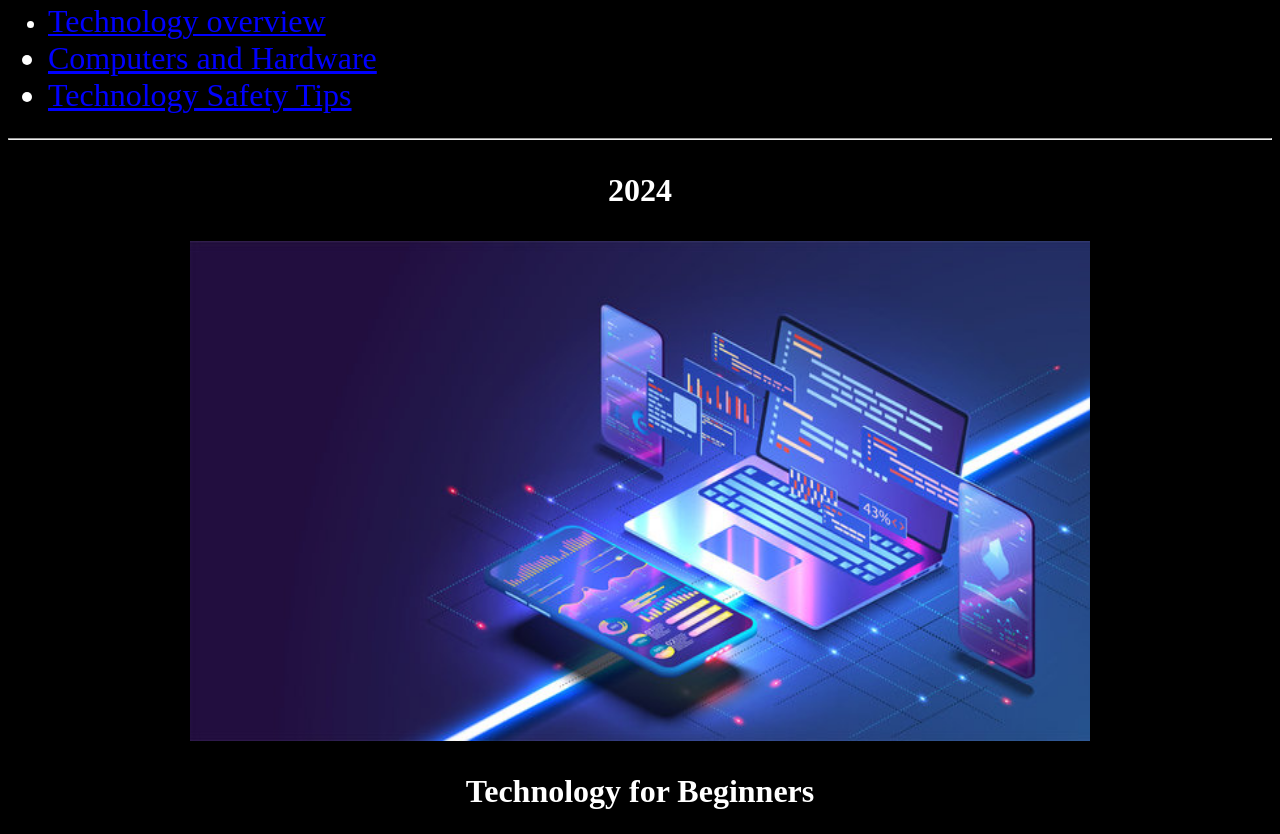
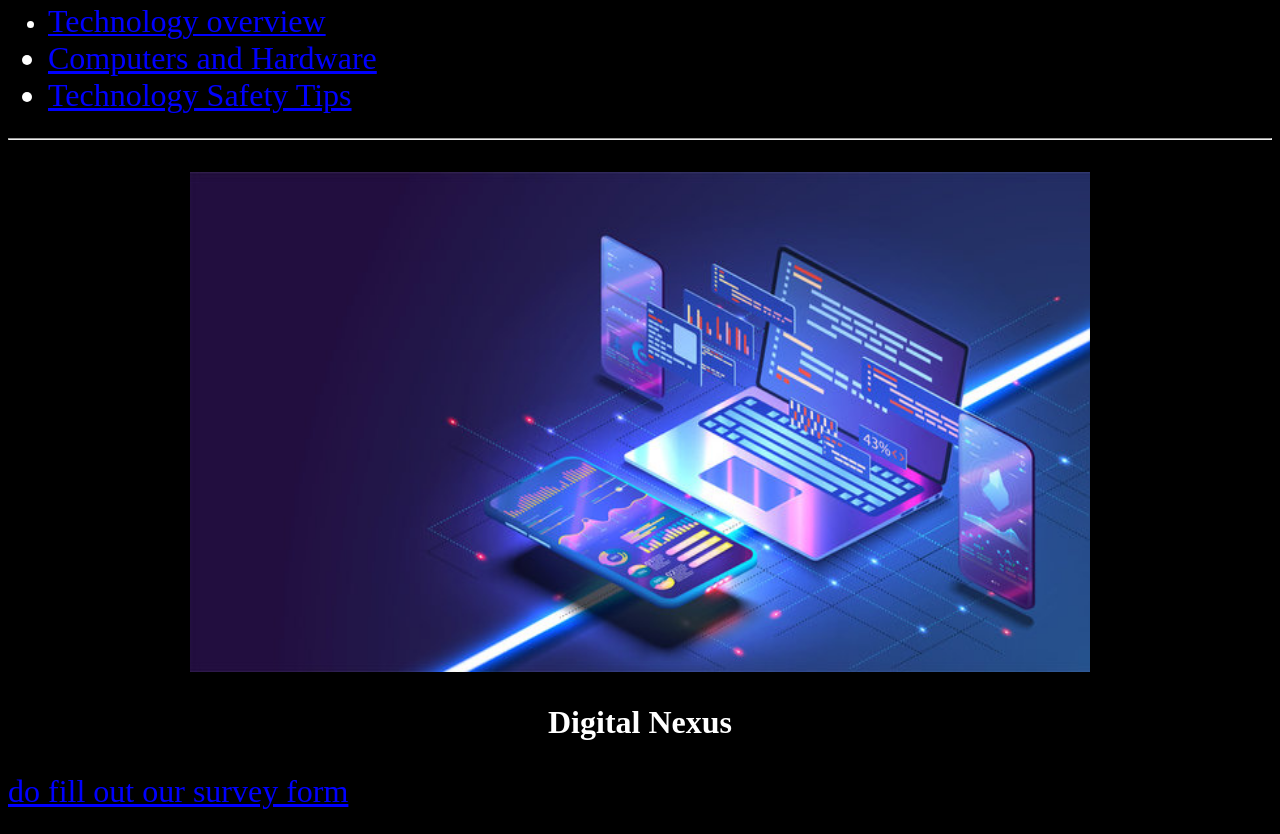
Before and after one commit to User07241/htmlproject, a plain HTML site: page index.html in a window 1280 px wide. Shown: the part 426-1260 px from the top of the page. Drawn offline with Linux system fonts and the light colour scheme.

Commit message:
Update index.html

```diff
--- a/index.html
+++ b/index.html
@@ -1,6 +1,6 @@
 <html>
 <head>
-    <title>Technology for Beginners</title>
+    <title>Digital Nexus</title>
 </head>
 <body bgcolor="black" text="white" link="blue" vlink="purple" alink="red">
     <h1 align="center" style="color: green;">Welcome to Technology for Beginners</h1>
@@ -16,11 +16,10 @@ Today, every nation is thriving on technology to generate economy, employment al
         <li><a href="safety.html"><font size="6">Technology Safety Tips</a></li>
     </ul>
     <hr>
-    <p align="center"><b>2024</b></p>
     <p align="center">
         <img src="tech.jpg" width="900" height="500" alt="Technology Image">
     </p>
-    <p align="center"><b>Technology for Beginners</b></p>
+    <p align="center"><b>Digital Nexus</b></p>
 <a href="form.html"> do fill out our survey form </a>
          <h3> <b><i> Made by - <br> Shreedhar Bansal <br> class -10 D <br> scholar number - 7367<br> Roll No - 32</i></b></h3>
 </body>
```
